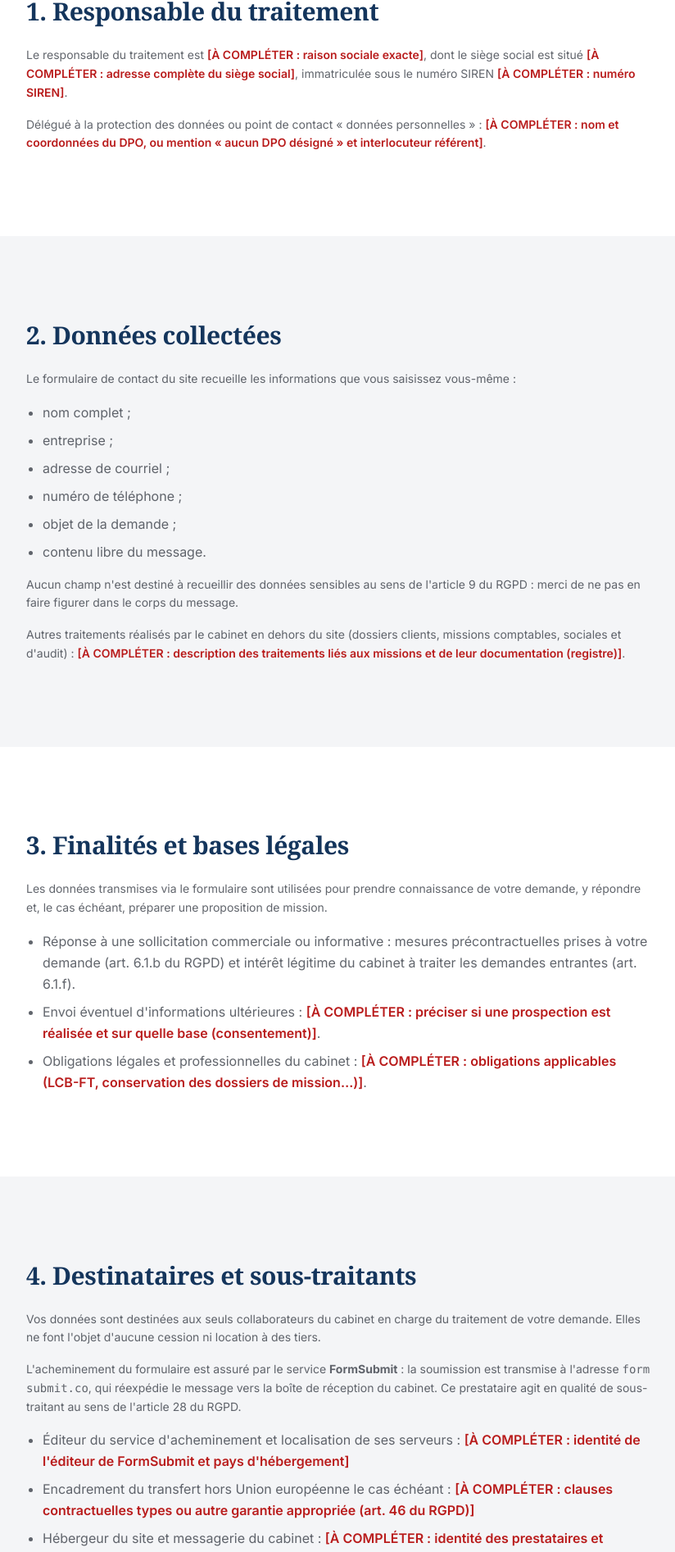
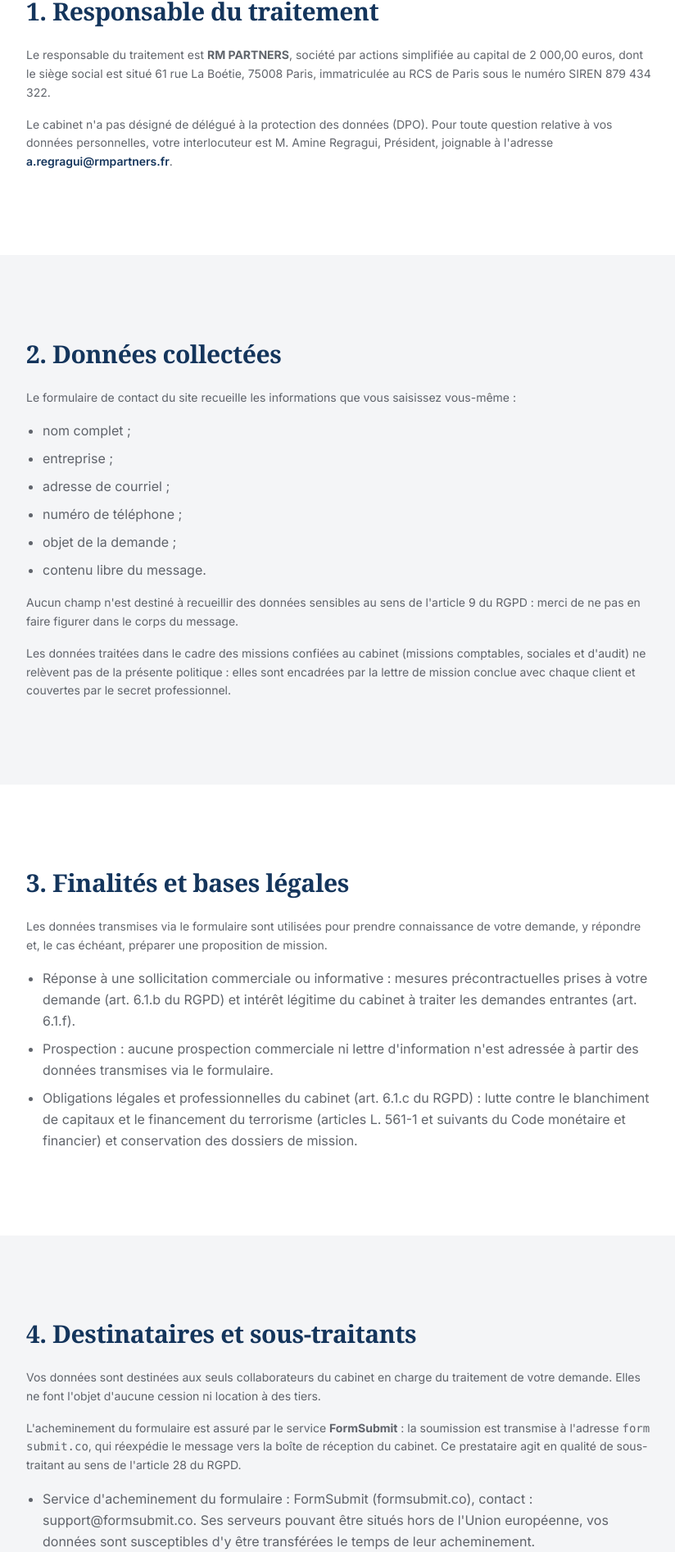
Before and after one commit to Amine-Regragui/RM-PARTNERS, a React (Vite) app: page /confidentialite in a window 1280 px wide. Shown: the part 616-2509 px from the top of the page at 82% size, without its empty margins (224-1048 px from the left). Built offline with nearby package versions, Linux system fonts and the light colour scheme; a web font is replaced by a local one.

Commit message:
Revise privacy policy with company information
Updated the privacy policy to include specific company details and removed placeholders for legal information.

```diff
--- a/src/pages/Confidentialite.tsx
+++ b/src/pages/Confidentialite.tsx
@@ -1,11 +1,6 @@
 /**
- * ⚠️ SQUELETTE JURIDIQUE — À FAIRE VALIDER PAR UN JURISTE (ou un DPO) AVANT MISE EN LIGNE.
- *
- * Trame d'information RGPD (art. 13 du règlement 2016/679) couvrant le formulaire
- * de contact du site. Les éléments factuels vérifiables dans le code y figurent
- * (champs du formulaire, envoi via formsubmit.co) ; toute donnée juridique ou
- * organisationnelle restante est signalée par un marqueur [À COMPLÉTER : …].
- * Tant que ces marqueurs subsistent, l'information des personnes est incomplète.
+ * Politique de confidentialité du site rmpartners.fr (information RGPD, art. 13
+ * du règlement 2016/679) couvrant le formulaire de contact (envoi via formsubmit.co).
  */
 
 import { Footer } from "@/components/Footer";
@@ -14,14 +9,7 @@ import { SEO } from "@/components/SEO";
 import { cn } from "@/lib/utils";
 import type { ReactNode } from "react";
 import { Link } from "wouter";
-interface ARenseignerProps {
-  children: ReactNode;
-}
 
-/** Marqueur visuel des données restant à fournir avant publication. */
-function ARenseigner({ children }: ARenseignerProps) {
-  return <span className="font-semibold text-red-700">[À COMPLÉTER : {children}]</span>;
-}
 interface LegalSectionProps {
   title: string;
   /** Alterne le fond des sections, comme sur les autres pages du site. */
@@ -70,7 +58,7 @@ export function Confidentialite() {
                 communiquées depuis ce site, et comment exercer vos droits.
               </p>
               <p className="text-sm text-white/70 mt-6">
-                Dernière mise à jour : <ARenseigner>date de mise à jour</ARenseigner>
+                Dernière mise à jour : 30 octobre 2026
               </p>
             </div>
           </div>
@@ -78,15 +66,20 @@ export function Confidentialite() {
 
         <LegalSection title="1. Responsable du traitement">
           <p>
-            Le responsable du traitement est <ARenseigner>raison sociale exacte</ARenseigner>, dont
-            le siège social est situé <ARenseigner>adresse complète du siège social</ARenseigner>,
-            immatriculée sous le numéro SIREN <ARenseigner>numéro SIREN</ARenseigner>.
+            Le responsable du traitement est <strong>RM PARTNERS</strong>, société par actions
+            simplifiée au capital de 2 000,00 euros, dont le siège social est situé 61 rue La
+            Boétie, 75008 Paris, immatriculée au RCS de Paris sous le numéro SIREN 879 434 322.
           </p>
           <p>
-            Délégué à la protection des données ou point de contact « données personnelles » :{" "}
-            <ARenseigner>
-              nom et coordonnées du DPO, ou mention « aucun DPO désigné » et interlocuteur référent
-            </ARenseigner>
+            Le cabinet n'a pas désigné de délégué à la protection des données (DPO). Pour toute
+            question relative à vos données personnelles, votre interlocuteur est M. Amine
+            Regragui, Président, joignable à l'adresse{" "}
+            <a
+              href="mailto:a.regragui@rmpartners.fr"
+              className="font-semibold text-primary hover:text-accent transition-colors"
+            >
+              a.regragui@rmpartners.fr
+            </a>
             .
           </p>
         </LegalSection>
@@ -109,12 +102,10 @@ export function Confidentialite() {
             RGPD : merci de ne pas en faire figurer dans le corps du message.
           </p>
           <p>
-            Autres traitements réalisés par le cabinet en dehors du site (dossiers clients, missions
-            comptables, sociales et d'audit) :{" "}
-            <ARenseigner>
-              description des traitements liés aux missions et de leur documentation (registre)
-            </ARenseigner>
-            .
+            Les données traitées dans le cadre des missions confiées au cabinet (missions
+            comptables, sociales et d'audit) ne relèvent pas de la présente politique : elles sont
+            encadrées par la lettre de mission conclue avec chaque client et couvertes par le secret
+            professionnel.
           </p>
         </LegalSection>
 
@@ -130,18 +121,13 @@ export function Confidentialite() {
               les demandes entrantes (art. 6.1.f).
             </li>
             <li>
-              Envoi éventuel d'informations ultérieures :{" "}
-              <ARenseigner>
-                préciser si une prospection est réalisée et sur quelle base (consentement)
-              </ARenseigner>
-              .
+              Prospection : aucune prospection commerciale ni lettre d'information n'est adressée
+              à partir des données transmises via le formulaire.
             </li>
             <li>
-              Obligations légales et professionnelles du cabinet :{" "}
-              <ARenseigner>
-                obligations applicables (LCB-FT, conservation des dossiers de mission…)
-              </ARenseigner>
-              .
+              Obligations légales et professionnelles du cabinet (art. 6.1.c du RGPD) : lutte contre
+              le blanchiment de capitaux et le financement du terrorisme (articles L. 561-1 et
+              suivants du Code monétaire et financier) et conservation des dossiers de mission.
             </li>
           </ul>
         </LegalSection>
@@ -159,18 +145,14 @@ export function Confidentialite() {
           </p>
           <ul className="space-y-2 list-disc pl-5">
             <li>
-              Éditeur du service d'acheminement et localisation de ses serveurs :{" "}
-              <ARenseigner>identité de l'éditeur de FormSubmit et pays d'hébergement</ARenseigner>
+              Service d'acheminement du formulaire : FormSubmit (formsubmit.co), contact :
+              support@formsubmit.co. Ses serveurs pouvant être situés hors de l'Union européenne,
+              vos données sont susceptibles d'y être transférées le temps de leur acheminement.
             </li>
             <li>
-              Encadrement du transfert hors Union européenne le cas échéant :{" "}
-              <ARenseigner>
-                clauses contractuelles types ou autre garantie appropriée (art. 46 du RGPD)
-              </ARenseigner>
-            </li>
-            <li>
-              Hébergeur du site et messagerie du cabinet :{" "}
-              <ARenseigner>identité des prestataires et localisation des données</ARenseigner>
+              Hébergeur du site : GitHub, Inc. (service GitHub Pages), 88 Colin P. Kelly Jr. Street,
+              San Francisco, CA 94107, États-Unis, qui peut enregistrer des données techniques de
+              connexion (adresse IP) dans ses journaux.
             </li>
           </ul>
         </LegalSection>
@@ -182,18 +164,15 @@ export function Confidentialite() {
           </p>
           <ul className="space-y-2 list-disc pl-5">
             <li>
-              Demandes de contact sans suite :{" "}
-              <ARenseigner>
-                durée retenue (usuellement 3 ans à compter du dernier contact)
-              </ARenseigner>
+              Demandes de contact sans suite : 3 ans à compter du dernier contact
             </li>
             <li>
-              Demandes converties en mission :{" "}
-              <ARenseigner>durée de conservation des dossiers clients et archives</ARenseigner>
+              Demandes converties en mission : 10 ans à compter de la fin de la mission, au titre des
+              obligations légales et professionnelles du cabinet
             </li>
             <li>
-              Traces techniques éventuelles :{" "}
-              <ARenseigner>durée de conservation des journaux du prestataire</ARenseigner>
+              Traces techniques éventuelles : selon la politique de conservation des journaux du
+              prestataire d'hébergement
             </li>
           </ul>
         </LegalSection>
@@ -202,11 +181,8 @@ export function Confidentialite() {
           <p>
             Le site est servi en HTTPS et les échanges avec le service d'acheminement du formulaire
             sont chiffrés en transit. Le cabinet met en œuvre les mesures techniques et
-            organisationnelles appropriées pour préserver la sécurité des données :{" "}
-            <ARenseigner>
-              mesures effectivement en place (habilitations, sauvegardes, MFA…)
-            </ARenseigner>
-            .
+            organisationnelles appropriées pour préserver la sécurité et la confidentialité des
+            données.
           </p>
           <p>
             L'expert-comptable et le commissaire aux comptes sont en outre tenus au secret
@@ -217,18 +193,18 @@ export function Confidentialite() {
 
         <LegalSection title="7. Cookies et mesure d'audience">
           <p>
-            État actuel du site :{" "}
-            <ARenseigner>confirmer la présence ou l'absence de cookies</ARenseigner>. Seuls des
+            Le site n'utilise aucun outil de mesure d'audience ni aucun cookie publicitaire. Le
+            choix du thème d'affichage (clair ou sombre) est mémorisé localement dans votre
+            navigateur, à des fins strictement fonctionnelles. Seuls des
             cookies strictement nécessaires au fonctionnement du site peuvent être déposés sans
             votre consentement ; tout traceur de mesure d'audience ou de publicité requiert une
             bannière de recueil du consentement.
           </p>
           <p>
-            Outils tiers susceptibles de déposer des traceurs :{" "}
-            <ARenseigner>
-              liste des outils (mesure d'audience, polices distantes, vidéos intégrées…) et finalité
-            </ARenseigner>
-            .
+            Services tiers intégrés au site : les polices de caractères Google Fonts (Google), dont
+            le chargement entraîne la transmission de votre adresse IP à Google, et la carte Google
+            Maps affichée sur les pages Contact et Implantations, susceptible de déposer des
+            traceurs propres à Google.
           </p>
         </LegalSection>
 
@@ -265,7 +241,7 @@ export function Confidentialite() {
             >
               a.regragui@rmpartners.fr
             </a>{" "}
-            ou par courrier à <ARenseigner>adresse postale de traitement des demandes</ARenseigner>,
+            ou par courrier à RM PARTNERS, 61 rue La Boétie, 75008 Paris,
             en joignant tout élément permettant de vous identifier. Une réponse vous sera adressée
             dans un délai d'un mois, prorogeable dans les conditions prévues par le RGPD.
           </p>
```
